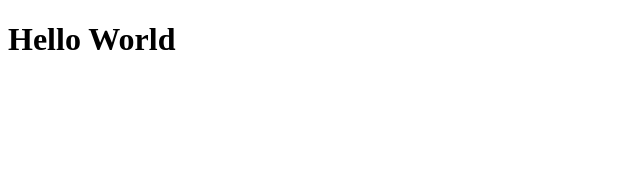
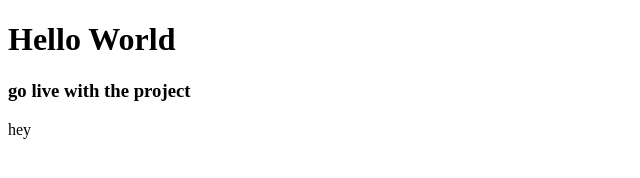
Before and after one commit to Mazharrais/Quiz-App, a plain HTML site: page index.html in a window 1280 px wide. Shown: the whole page, without its empty margins (0-640 px from the left). Drawn offline with Linux system fonts and the light colour scheme.

Commit message:
add code

```diff
--- a/index.html
+++ b/index.html
@@ -10,6 +10,8 @@
 
 
 <h1>Hello World</h1>
+<h3>go live with the project</h3>
+<p>hey </p>
 
 
 
```
